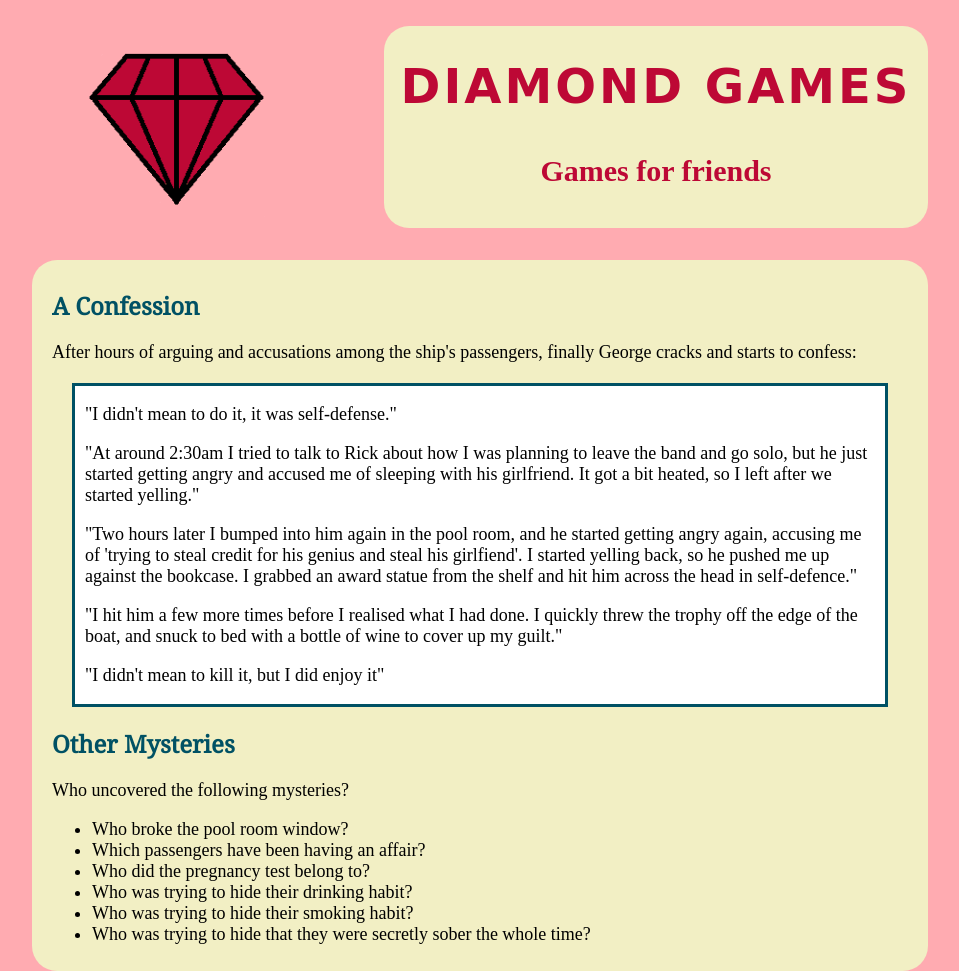
After one commit to lukenick/DiamondGames, a Django app: page /MysteryGame/reveal in a window 1280 px wide. The commit adds this page. Shown: the whole page, without its empty margins (160-1119 px from the left). Run offline with Django 3.2, Linux system fonts and the light colour scheme; some web fonts are replaced.

Commit message:
Create reveal page, fix multiple clue bug
Created the reveal page for display at the end of the game.
Fixed a bug where multiple clues would get stacked onto the URL together
and this not properly resolve

```diff
--- a/MysteryGame/templates/MysteryGame/character.html
+++ b/MysteryGame/templates/MysteryGame/character.html
@@ -2,7 +2,7 @@
 <html lang="en">
 <head>
     <meta charset="UTF-8">
-    <title>Title</title>
+    <title>Diamond Games: Play</title>
     {% load static %}
     <link rel="stylesheet" type="text/css" href="{% static 'MysteryGame/style.css' %}">
 </head>
@@ -14,7 +14,8 @@
 <script>
   $(document).ready(function () {
     $("#form").on('submit', function (e) {
-      window.location.assign(window.location + "/"+ $("#clue-code").val()) ;
+      window.location.assign(window.location.href.split('#')[0].split('-')[0] + "-"+ $("#clue-code").val()) ;
+      // Previous line strips off everything after a # or - symbol (# is used in anchors, - is used to separate character id and clue code)
       e.preventDefault();
 
     });
@@ -202,7 +203,6 @@
 
 
     <hr>
-
     <a id="clues"> <h2 style="text-align: center"> Clues (Click to expand)</h2> </a>
     {% if clue_id != "BrokenGlass" and clue_id != "SocialMedia" and clue_id != "MissingAward" and clue_id != "NewManager" and clue_id != "PregnancyTest"%}
         <p> You haven't revealed any clues yet!</p>
--- /dev/null
+++ b/MysteryGame/templates/MysteryGame/reveal.html
@@ -0,0 +1,50 @@
+<!DOCTYPE html>
+<html lang="en">
+<head>
+    <meta charset="UTF-8">
+    <title>Diamond Games: The Big Reveal</title>
+    {% load static %}
+    <link rel="stylesheet" type="text/css" href="{% static 'MysteryGame/style.css' %}">
+</head>
+<body>
+<div id="title-banner">
+    <a href="{% url 'MysteryGame:index' %}">
+        <div id="logo-section"> </div>
+    </a>
+        <div id="name-section">
+            <h1> DIAMOND GAMES</h1>
+            <h4> Games for friends</h4>
+        </div>
+    </div>
+    <div id="main-section" class="long-text">
+        <h2> A Confession</h2>
+        <p> After hours of arguing and accusations among the ship's passengers, finally George cracks and starts to confess: </p>
+        <div class="character-bio">
+           <p>"I didn't mean to do it, it was self-defense."</p>
+            <p>"At around 2:30am I tried to talk to Rick about how I was planning to leave the band and go solo, but he just started getting angry and accused me of sleeping with his girlfriend. It got a bit heated, so I left after we started yelling."</p>
+            <p>"Two hours later I bumped into him again in the pool room, and he started getting angry again, accusing me of 'trying to steal credit for his genius and steal his girlfiend'. I started yelling back, so he pushed me up against the bookcase. I grabbed an award statue from the shelf and hit him across the head in self-defence." </p>
+            <p>"I hit him a few more times before I realised what I had done. I quickly threw the trophy off the edge of the boat, and snuck to bed with a bottle of wine to cover up my guilt."</p>
+            <p>"I didn't mean to kill it, but I did enjoy it" </p>
+        </div>
+            <h2> Other Mysteries</h2>
+            <p> Who uncovered the following mysteries?</p>
+            <ul>
+                <li>Who broke the pool room window? </li>
+                <li>Which passengers have been having an affair? </li>
+                <li>Who did the pregnancy test belong to? </li>
+                <li>Who was trying to hide their drinking habit? </li>
+                <li>Who was trying to hide their smoking habit? </li>
+                <li>Who was trying to hide that they were secretly sober the whole time? </li>
+
+            </ul>
+
+
+
+
+
+
+
+
+    </div>
+</body>
+</html>
--- a/MysteryGame/urls.py
+++ b/MysteryGame/urls.py
@@ -9,8 +9,8 @@ urlpatterns = [
     path('host', views.host, name='host'),
     path('info', views.info, name='info'),
     path('band', views.band, name='band'),
+    path('reveal', views.reveal, name='reveal'),
     path('join?input_code=<str:character_id>', views.character, name='character'),
+    path('character/<str:character_id>-<str:clue_id>', views.character_with_clues, name='character_with_clues'),
     path('character/<str:character_id>', views.character, name='character'),
-    path('character/<str:character_id>/<str:clue_id>', views.character_with_clues, name='character_with_clues')
-
 ]
--- a/MysteryGame/views.py
+++ b/MysteryGame/views.py
@@ -17,6 +17,9 @@ def host(request):
 def info(request):
     return render(request, 'MysteryGame/info.html')
 
+def reveal(request):
+    return render(request, 'MysteryGame/reveal.html')
+
 def band(request):
     global_character = BandCharacter.objects.get(pk=10)
     all_characters = BandCharacter.objects.order_by('pk')
@@ -25,10 +28,15 @@ def band(request):
 
 
 def character(request, character_id):
+    if character_id=="TheBigReveal":                            # If they input the end game code, redirect to the REVEAL page
+        return render(request, 'MysteryGame/reveal.html')
+
     this_character = BandCharacter.objects.get(code=character_id)
     global_character = BandCharacter.objects.get(pk=10)
     all_characters = BandCharacter.objects.order_by('pk')
     return render(request, 'MysteryGame/character.html', {'this_character': this_character, 'global_character': global_character, 'all_characters': all_characters})
+
+
 
 def character_with_clues(request, character_id, clue_id):
     this_character = BandCharacter.objects.get(code=character_id)
```
